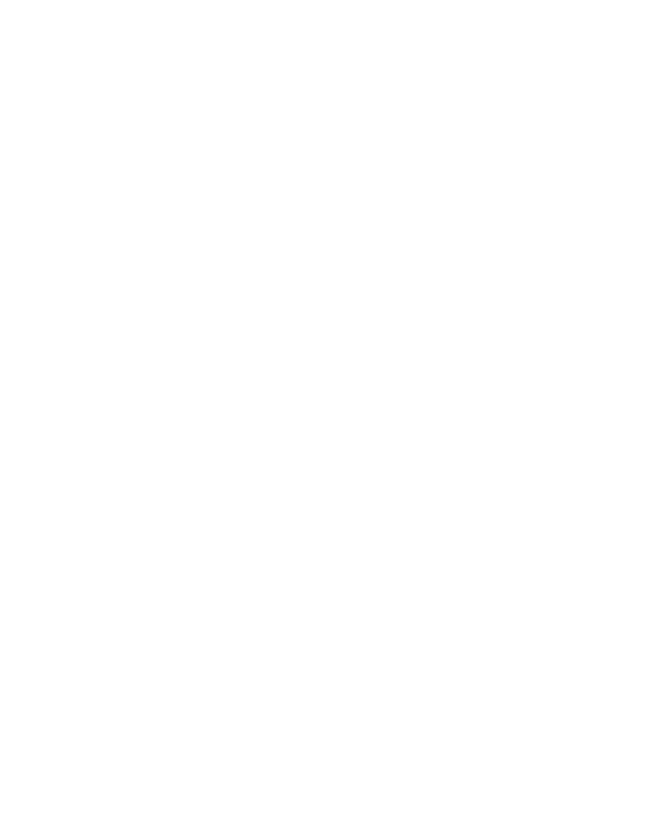
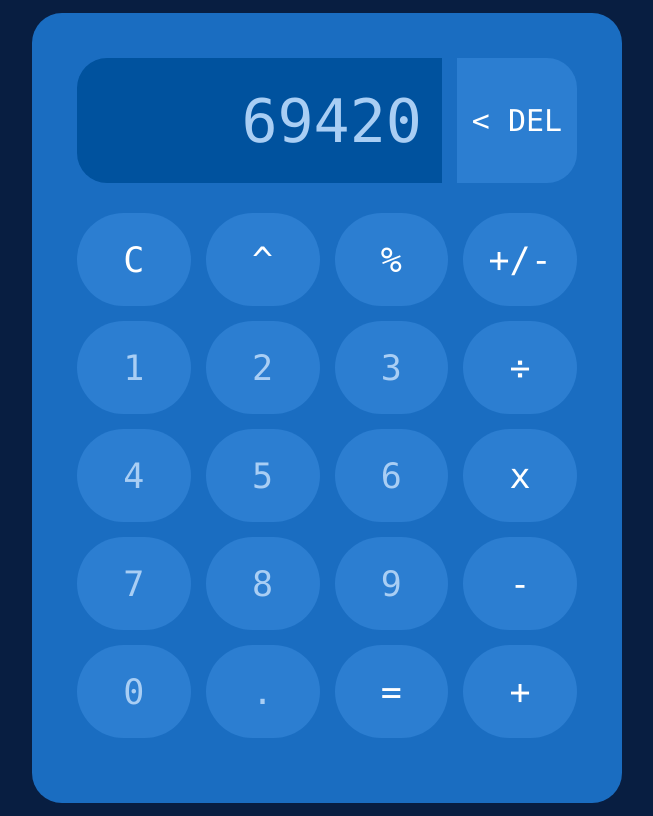
Before and after one commit to gouda64/web-dev-projects, a plain HTML site: page index.html in a window 1280 px wide. Shown: the whole page, without its empty margins (313-966 px from the left). Drawn offline with Linux system fonts and the light colour scheme.

Commit message:
Finish styling (colors, buttons)
Finally back on this project. Something always looks just a little off
about it, so I might do a complete restyling in the future, but for now
I think it's fine. And yes, I know I'm not supposed to use the commit
message as my personal diary.

```diff
--- a/index.html
+++ b/index.html
@@ -8,6 +8,43 @@
         <script src="script.js" defer></script>
     </head>
     <body>
-
+        <div class="calculator">
+            <div class="top">
+                <div class="display"><span>69420</span></div>
+                <div data-symbol="delete">< DEL</div>
+            </div>
+            <div class="buttons">
+                <div class="row">
+                    <div class="operator" data-symbol="clear">C</div>
+                    <div class="operator" data-symbol="^">^</div>
+                    <div class="operator" data-symbol="%">%</div>
+                    <div class="operator" data-symbol="posneg">+/-</div>
+                </div>
+                <div class="row">
+                    <div data-symbol="1">1</div>
+                    <div data-symbol="2">2</div>
+                    <div data-symbol="3">3</div>
+                    <div class="operator" data-symbol="/">÷</div>
+                </div>
+                <div class="row">
+                    <div data-symbol="4">4</div>
+                    <div data-symbol="5">5</div>
+                    <div data-symbol="6">6</div>
+                    <div class="operator" data-symbol="*">x</div>
+                </div>
+                <div class="row">
+                    <div data-symbol="7">7</div>
+                    <div data-symbol="8">8</div>
+                    <div data-symbol="9">9</div>
+                    <div class="operator" data-symbol="-">-</div>
+                </div>
+                <div class="row">
+                    <div data-symbol="0">0</div>
+                    <div data-symbol=".">.</div>
+                    <div class="operator" data-symbol="=">=</div>
+                    <div class="operator" data-symbol="+">+</div>
+                </div>
+            </div>
+        </div>
     </body>
 </html>
--- a/style.css
+++ b/style.css
@@ -0,0 +1,86 @@
+body {
+    height: 100vh;
+    display: flex;
+    align-items: center;
+    justify-content: center;
+
+    font-family: 'Lucida Console', 'Courier New', monospace;
+    background-color: #081e41;
+    color: #A9CEF4;
+}
+
+.calculator {
+    height: 700px;
+    width: 500px;
+    padding: 45px;
+    display: flex;
+    flex-direction: column;
+    background-color: #1a6dc1;
+    border-radius: 30px;
+    gap: 30px;
+}
+
+.top {
+    display: flex;
+    gap: 15px;
+}
+.top .display {
+    background-color: #00529e;
+    height: 125px;
+    width: 73%;
+    border-radius: 30px 0 0 30px;
+    display: flex;
+    align-items: center;
+    justify-content: end;
+    font-size: 60px;
+}
+.top .display span {
+    margin: 20px;
+}
+.top [data-symbol="delete"] {
+    width: 25%;
+    font-size: 30px;
+    display: flex;
+    flex: 1;
+    align-items: center;
+    justify-content: center;
+    transition: .2s;
+    background-color: #2c7ed1;
+    border-radius: 0 30px 30px 0;
+    color: white;
+}
+.top [data-symbol="delete"]:hover {
+    filter: brightness(120%);
+}
+
+.buttons {
+    height: 525px;
+    display: flex;
+    flex-direction: column;
+    align-items: stretch;
+    gap: 15px;
+}
+.buttons .row {
+    flex: 1;
+    display: flex;
+    gap: 15px;
+}
+.buttons .row div {
+    width: 75px;
+    font-size: 35px;
+    display: flex;
+    flex: 1;
+    align-items: center;
+    justify-content: center;
+    transition: .2s;
+    background-color: #2c7ed1;
+    border-radius: 75px;
+}
+/* in an ideal world I would have a button class
+    with all the necessary properties */
+.buttons .row div:hover {
+    filter: brightness(120%);
+}
+.buttons .row .operator {
+    color: white;
+}
```
